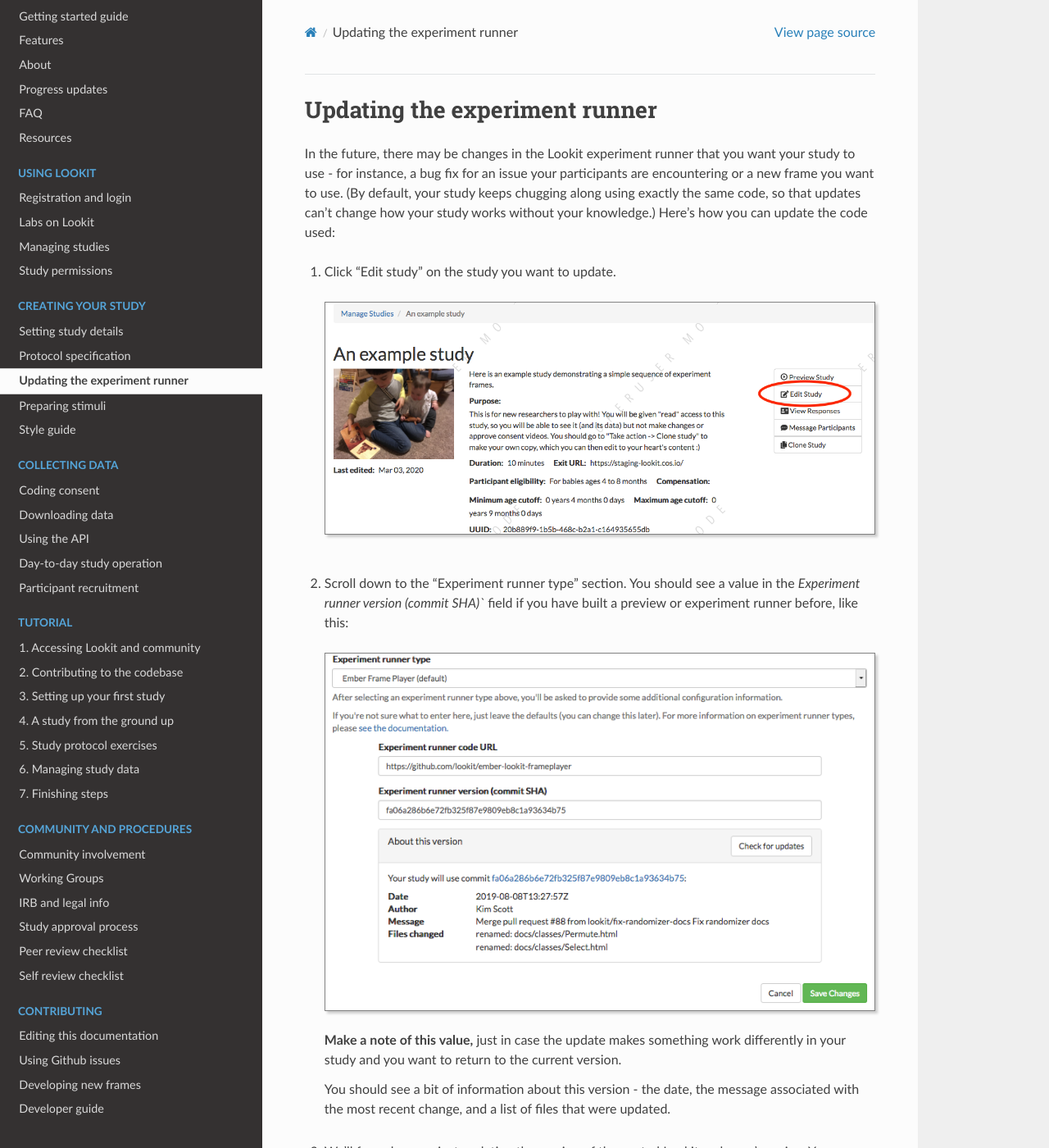
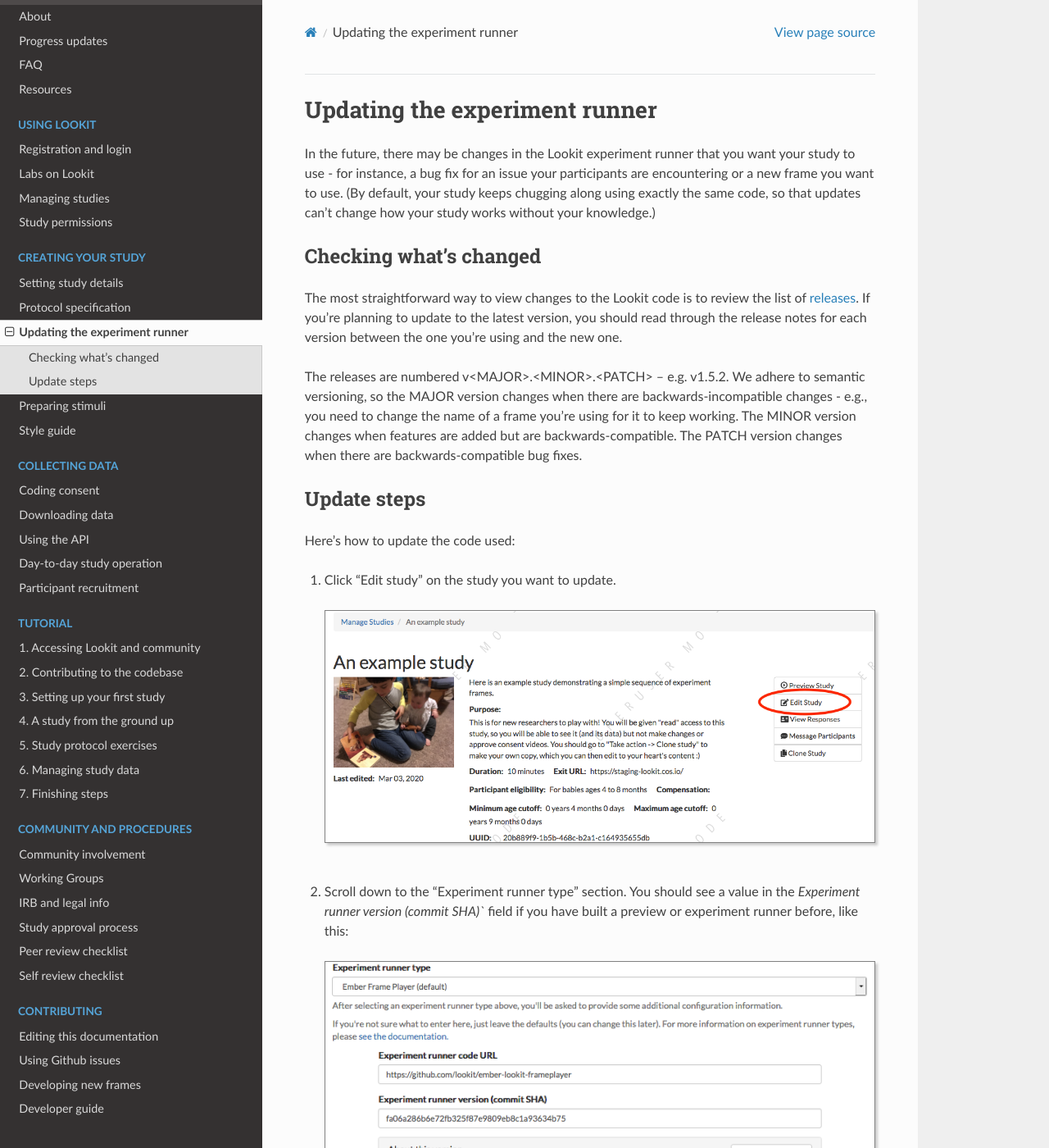
Before and after one commit to lookit/lookit-docs, a Sphinx documentation site: the page built from docs/source/researchers-update-code.rst, in a window 1280 px wide and 1400 px high. Shown: the whole window at 82% size. Built offline with Sphinx 7.4.7 and the Read the Docs theme 2.0.0, drawn with Linux system fonts in a browser that asks for light colours; some of the changed text lies outside the part shown.

Commit message:
add info about using release notes when updating

```diff
--- a/docs/source/researchers-update-code.rst
+++ b/docs/source/researchers-update-code.rst
@@ -4,7 +4,23 @@
 Updating the experiment runner
 #############################################
 
-In the future, there may be changes in the Lookit experiment runner that you want your study to use - for instance, a bug fix for an issue your participants are encountering or a new frame you want to use. (By default, your study keeps chugging along using exactly the same code, so that updates can't change how your study works without your knowledge.) Here's how you can update the code used:
+In the future, there may be changes in the Lookit experiment runner that you want your study to use - for instance, a bug fix for an issue your participants are encountering or a new frame you want to use. (By default, your study keeps chugging along using exactly the same code, so that updates can't change how your study works without your knowledge.)
+
+Checking what's changed
+-------------------------
+
+The most straightforward way to view changes to the Lookit code is to review the list of
+`releases <https://github.com/lookit/ember-lookit-frameplayer/releases>`__. If you're
+planning to update to the latest version, you should read through the release notes for
+each version between the one you're using and the new one.
+
+The releases are numbered v<MAJOR>.<MINOR>.<PATCH> -- e.g. v1.5.2. We adhere to semantic
+versioning, so the MAJOR version changes when there are backwards-incompatible changes - e.g., you need to change the name of a frame you're using for it to keep working. The MINOR version changes when features are added but are backwards-compatible. The PATCH version changes when there are backwards-compatible bug fixes.
+
+Update steps
+-----------------
+
+Here's how to update the code used:
 
 1. Click "Edit study" on the study you want to update.
 
@@ -22,12 +38,17 @@ In the future, there may be changes in the Lookit experiment runner that you wan
 
 3. We'll focus here on just updating the version of the central Lookit code you're using. You can also edit the ``Experiment runner code URL`` to use a different repository entirely, like your own fork. The steps are the same regardless of which repo you're using, but pointing to your own code is more advanced.
 
-   **Option 1**: You can delete the value in ``Experiment runner version (commit SHA)`` and leave it blank to use the default value, which is the most recent version of the Lookit frameplayer code.
+   **Option 1: latest versoin**: You can delete the value in ``Experiment runner version (commit SHA)`` and leave it blank to use the default value, which is the most recent version of the Lookit frameplayer code.
 
    .. image:: _static/img/update_code/blank_sha.png
        :alt: Blank sha value to use default
 
-   **Option 2**: You can click "Check for updates" and then paste in the ID of the code version you want to use ("commit sha"). You can browse more commits by going to `<https://github.com/lookit/ember-lookit-frameplayer/commits/master>`_. If you do this, click the clipboard button (circled) to copy the commit sha.
+   **Option 2: specific version**: You can click "Check for updates" and then paste in the ID of the code version you want to use ("commit sha"). You can also copy a version from the `release list <https://github.com/lookit/ember-lookit-frameplayer/releases>`__. If you do this, click the button circled below to go to a page that shows the commit sha:
+
+   .. image:: _static/img/update_code/commit_from_release.png
+       :alt: Release notes and button to show commit sha
+
+   You can browse all commits by going to `<https://github.com/lookit/ember-lookit-frameplayer/commits/master>`__. If you do this, click the clipboard button (circled) to copy the commit sha.
 
    .. image:: _static/img/update_code/commit_list.png
        :alt: List of commits to master
```
Also changed, not shown: docs/source/_static/img/update_code/commit_from_release.png (added).
